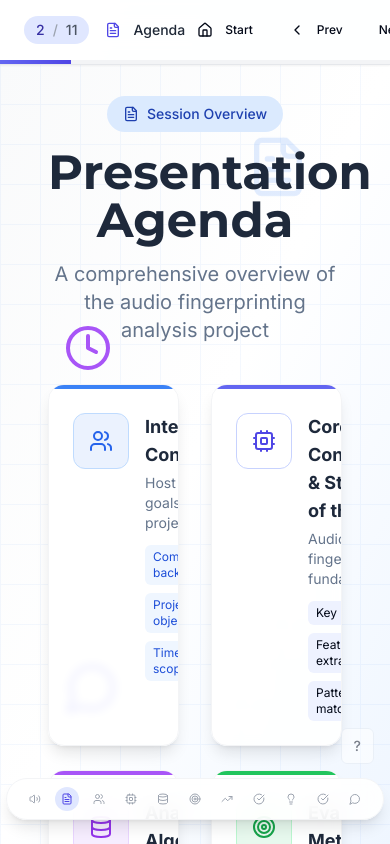
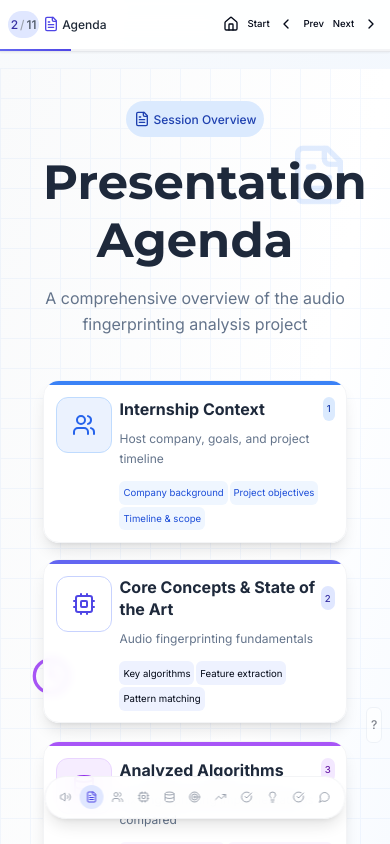
Before and after one commit to TheAlmeida/sonic-signature-showcase, a React (Vite) app: page / in a window 390 px wide. Both pictures are taken after a click on the button "Next". Shown: the top 844 px of the page. Built offline with nearby package versions, Linux system fonts and the light colour scheme.

Commit message:
Refactor: Implement responsive design principles
Apply responsive design techniques to presentation slides for optimal display across all screen sizes.

```diff
--- a/src/components/Presentation.tsx
+++ b/src/components/Presentation.tsx
@@ -1,4 +1,3 @@
-
 import React, { useState, useEffect } from 'react';
 import { ChevronLeft, ChevronRight, Volume2, Cpu, Database, BarChart3, Target, CheckCircle, ArrowRight, Mic, AudioWaveform, Settings, Search, Clock, TrendingUp, Users, Lightbulb, MessageCircle, FileText, Home } from 'lucide-react';
 import { Button } from '@/components/ui/button';
@@ -32,7 +31,7 @@ const Presentation = () => {
   const [currentSlide, setCurrentSlide] = useState(0);
   const [animationKey, setAnimationKey] = useState(0);
   const [isTransitioning, setIsTransitioning] = useState(false);
-  const [transitionDirection, setTransitionDirection] = useState('next'); // 'next' or 'prev'
+  const [transitionDirection, setTransitionDirection] = useState('next');
 
   const nextSlide = () => {
     if (currentSlide < slides.length - 1 && !isTransitioning) {
@@ -97,32 +96,32 @@ const Presentation = () => {
   const currentSlideColor = slides[currentSlide].color;
 
   return (
-    <div className="h-screen bg-gradient-to-br from-slate-50 to-blue-50 font-inter overflow-hidden">
-      {/* Enhanced Navigation Bar */}
+    <div className="min-h-screen w-full bg-gradient-to-br from-slate-50 to-blue-50 font-inter overflow-hidden flex flex-col">
+      {/* Responsive Navigation Bar */}
       <div className="fixed top-0 left-0 right-0 z-50 bg-white/90 backdrop-blur-md border-b border-gray-200 shadow-sm">
-        <div className="flex items-center justify-between px-6 py-3">
-          <div className="flex items-center space-x-4">
-            <div className={`px-3 py-1 bg-${currentSlideColor}-100 text-${currentSlideColor}-800 rounded-full text-sm font-medium animate-fade-in flex items-center space-x-2`}>
+        <div className="flex items-center justify-between px-[2vw] py-[0.75vh]">
+          <div className="flex items-center space-x-[1vw]">
+            <div className={`px-[0.75vw] py-[0.5vh] bg-${currentSlideColor}-100 text-${currentSlideColor}-800 rounded-full text-[clamp(0.75rem,1.2vw,1rem)] font-medium animate-fade-in flex items-center space-x-[0.5vw]`}>
               <span>{currentSlide + 1}</span>
               <span className="text-gray-400">/</span>
               <span className="text-gray-600">{slides.length}</span>
             </div>
-            <div className="flex items-center space-x-2 text-sm font-medium text-gray-800 animate-fade-in-right" style={{ animationDelay: '0.1s' }}>
-              {React.createElement(slides[currentSlide].icon, { className: `h-4 w-4 text-${currentSlideColor}-600 mr-1` })}
+            <div className="flex items-center space-x-[0.5vw] text-[clamp(0.75rem,1.1vw,0.9rem)] font-medium text-gray-800 animate-fade-in-right" style={{ animationDelay: '0.1s' }}>
+              {React.createElement(slides[currentSlide].icon, { className: `h-[clamp(1rem,1.5vw,1.25rem)] w-[clamp(1rem,1.5vw,1.25rem)] text-${currentSlideColor}-600 mr-[0.25vw]` })}
               <span>{slides[currentSlide].title}</span>
             </div>
           </div>
 
-          <div className="flex items-center space-x-3">
+          <div className="flex items-center space-x-[0.75vw]">
             <Button
               variant="ghost"
               size="sm"
               onClick={() => goToSlide(0)}
               disabled={currentSlide === 0 || isTransitioning}
-              className="hover:bg-gray-100 transition-colors duration-200 flex items-center space-x-1"
+              className="hover:bg-gray-100 transition-colors duration-200 flex items-center space-x-[0.25vw] px-[0.75vw] py-[0.5vh]"
             >
-              <Home className="h-3.5 w-3.5" />
-              <span className="text-xs">Start</span>
+              <Home className="h-[clamp(0.75rem,1.2vw,1rem)] w-[clamp(0.75rem,1.2vw,1rem)]" />
+              <span className="text-[clamp(0.6rem,1vw,0.75rem)]">Start</span>
             </Button>
 
             <Button
@@ -130,10 +129,10 @@ const Presentation = () => {
               size="sm"
               onClick={prevSlide}
               disabled={currentSlide === 0 || isTransitioning}
-              className="hover:bg-gray-100 transition-colors duration-200 flex items-center"
+              className="hover:bg-gray-100 transition-colors duration-200 flex items-center px-[0.75vw] py-[0.5vh]"
             >
-              <ChevronLeft className="h-4 w-4 mr-1" />
-              <span className="text-xs">Prev</span>
+              <ChevronLeft className="h-[clamp(1rem,1.5vw,1.25rem)] w-[clamp(1rem,1.5vw,1.25rem)] mr-[0.25vw]" />
+              <span className="text-[clamp(0.6rem,1vw,0.75rem)]">Prev</span>
             </Button>
 
             <Button
@@ -141,16 +140,16 @@ const Presentation = () => {
               size="sm"
               onClick={nextSlide}
               disabled={currentSlide === slides.length - 1 || isTransitioning}
-              className="hover:bg-gray-100 transition-colors duration-200 flex items-center"
+              className="hover:bg-gray-100 transition-colors duration-200 flex items-center px-[0.75vw] py-[0.5vh]"
             >
-              <span className="text-xs">Next</span>
-              <ChevronRight className="h-4 w-4 ml-1" />
+              <span className="text-[clamp(0.6rem,1vw,0.75rem)]">Next</span>
+              <ChevronRight className="h-[clamp(1rem,1.5vw,1.25rem)] w-[clamp(1rem,1.5vw,1.25rem)] ml-[0.25vw]" />
             </Button>
           </div>
         </div>
 
-        {/* Enhanced Progress Bar */}
-        <div className="h-1 bg-gray-100">
+        {/* Responsive Progress Bar */}
+        <div className="h-[0.25vh] bg-gray-100">
           <div
             className={`h-full bg-gradient-to-r from-${currentSlideColor}-500 to-${currentSlideColor}-600 transition-all duration-500 ease-out`}
             style={{ width: `${((currentSlide + 1) / slides.length) * 100}%` }}
@@ -158,9 +157,9 @@ const Presentation = () => {
         </div>
       </div>
 
-      {/* Enhanced Slide Navigation Dots */}
-      <div className="fixed bottom-6 left-1/2 transform -translate-x-1/2 z-50">
-        <div className="flex space-x-2 bg-white/90 backdrop-blur-md rounded-full px-4 py-2 shadow-lg border border-gray-100">
+      {/* Responsive Slide Navigation Dots */}
+      <div className="fixed bottom-[3vh] left-1/2 transform -translate-x-1/2 z-50">
+        <div className="flex space-x-[0.5vw] bg-white/90 backdrop-blur-md rounded-full px-[2vw] py-[1vh] shadow-lg border border-gray-100">
           {slides.map((slide, index) => {
             const Icon = slide.icon;
             return (
@@ -169,14 +168,14 @@ const Presentation = () => {
                 onClick={() => goToSlide(index)}
                 disabled={isTransitioning}
                 title={slide.title}
-                className={`group w-6 h-6 rounded-full flex items-center justify-center transition-all duration-300 relative ${
+                className={`group w-[clamp(1.5rem,2.5vw,2rem)] h-[clamp(1.5rem,2.5vw,2rem)] rounded-full flex items-center justify-center transition-all duration-300 relative ${
                   index === currentSlide ? `bg-${currentSlideColor}-100` : 'hover:bg-gray-100'
                 }`}
               >
-                <Icon className={`h-3 w-3 transition-colors ${
+                <Icon className={`h-[clamp(0.75rem,1.2vw,1rem)] w-[clamp(0.75rem,1.2vw,1rem)] transition-colors ${
                   index === currentSlide ? `text-${currentSlideColor}-600` : 'text-gray-400 group-hover:text-gray-600'
                 }`} />
-                <span className={`absolute -top-8 bg-${currentSlideColor}-800 text-white text-xs px-2 py-1 rounded opacity-0 group-hover:opacity-100 transition-opacity pointer-events-none`}>
+                <span className={`absolute -top-[4vh] bg-${currentSlideColor}-800 text-white text-[clamp(0.6rem,1vw,0.75rem)] px-[1vw] py-[0.5vh] rounded opacity-0 group-hover:opacity-100 transition-opacity pointer-events-none whitespace-nowrap`}>
                   {index + 1}. {slide.title}
                 </span>
               </button>
@@ -185,8 +184,8 @@ const Presentation = () => {
         </div>
       </div>
 
-      {/* Enhanced Main Slide Area */}
-      <div className="pt-16 h-full">
+      {/* Responsive Main Slide Area */}
+      <div className="pt-[8vh] flex-1 min-h-0">
         <div
           key={animationKey}
           className={`h-full transition-all duration-500 ease-in-out ${
@@ -201,29 +200,29 @@ const Presentation = () => {
         </div>
       </div>
 
-      {/* Slide Controls Overlay (touch areas for mobile) */}
+      {/* Touch/Click Areas for Navigation */}
       <div className="fixed inset-0 z-40 pointer-events-none">
         <div
-          className="absolute left-0 top-0 bottom-0 w-1/5 h-full pointer-events-auto cursor-w-resize opacity-0"
+          className="absolute left-0 top-0 bottom-0 w-[20vw] h-full pointer-events-auto cursor-w-resize opacity-0"
           onClick={prevSlide}
           style={{ display: currentSlide === 0 || isTransitioning ? 'none' : 'block' }}
         />
         <div
-          className="absolute right-0 top-0 bottom-0 w-1/5 h-full pointer-events-auto cursor-e-resize opacity-0"
+          className="absolute right-0 top-0 bottom-0 w-[20vw] h-full pointer-events-auto cursor-e-resize opacity-0"
           onClick={nextSlide}
           style={{ display: currentSlide === slides.length - 1 || isTransitioning ? 'none' : 'block' }}
         />
       </div>
 
-      {/* Keyboard Shortcuts Help - Press '?' to show */}
-      <div className="fixed right-4 bottom-20 z-50">
+      {/* Responsive Keyboard Shortcuts Help */}
+      <div className="fixed right-[2vw] bottom-[12vh] z-50">
         <Button
           variant="outline"
           size="sm"
-          className="opacity-50 hover:opacity-100 transition-opacity"
+          className="opacity-50 hover:opacity-100 transition-opacity px-[1vw] py-[1vh]"
           title="Press '?' for keyboard shortcuts"
         >
-          ?
+          <span className="text-[clamp(0.75rem,1.2vw,1rem)]">?</span>
         </Button>
       </div>
     </div>
--- a/src/components/slides/AgendaSlide.tsx
+++ b/src/components/slides/AgendaSlide.tsx
@@ -64,47 +64,47 @@ const AgendaSlide = () => {
 
   return (
     <div className="h-full relative overflow-hidden bg-gradient-to-br from-gray-50 via-white to-blue-50">
-      {/* Document Background Pattern */}
+      {/* Responsive Document Background Pattern */}
       <div className="absolute inset-0 opacity-5">
         <div className="absolute inset-0" style={{
           backgroundImage: `
             linear-gradient(90deg, #3b82f6 1px, transparent 1px),
             linear-gradient(180deg, #3b82f6 1px, transparent 1px)
           `,
-          backgroundSize: '40px 40px'
+          backgroundSize: 'clamp(30px,5vw,40px) clamp(30px,5vw,40px)'
         }}></div>
       </div>
 
-      {/* Document Icons */}
+      {/* Responsive Document Icons */}
       <div className="absolute inset-0 pointer-events-none">
-        <div className="absolute top-20 right-20 animate-gentle-float opacity-15">
-          <FileText className="h-16 w-16 text-blue-500" />
+        <div className="absolute top-[10vh] right-[10vw] animate-gentle-float opacity-15">
+          <FileText className="h-[clamp(4rem,8vw,6rem)] w-[clamp(4rem,8vw,6rem)] text-blue-500" />
         </div>
-        <div className="absolute bottom-32 left-16 animate-gentle-float opacity-12" style={{ animationDelay: '2s' }}>
-          <MessageCircle className="h-14 w-14 text-indigo-500" />
+        <div className="absolute bottom-[15vh] left-[8vw] animate-gentle-float opacity-12" style={{ animationDelay: '2s' }}>
+          <MessageCircle className="h-[clamp(3rem,6vw,4.5rem)] w-[clamp(3rem,6vw,4.5rem)] text-indigo-500" />
         </div>
-        <div className="absolute top-1/3 left-16 animate-gentle-float opacity-18" style={{ animationDelay: '4s' }}>
-          <Clock className="h-12 w-12 text-purple-500" />
+        <div className="absolute top-1/3 left-[8vw] animate-gentle-float opacity-18" style={{ animationDelay: '4s' }}>
+          <Clock className="h-[clamp(2.5rem,5vw,3.5rem)] w-[clamp(2.5rem,5vw,3.5rem)] text-purple-500" />
         </div>
       </div>
 
-      <div className="relative z-10 max-w-6xl mx-auto h-full py-8 px-12">
-        {/* Enhanced Header */}
-        <div className="text-center mb-10 animate-slide-in-up">
-          <div className="inline-flex items-center space-x-2 bg-blue-100 text-blue-800 px-4 py-2 rounded-full text-sm font-medium mb-4 animate-fade-in">
-            <FileText className="h-4 w-4" />
+      <div className="relative z-10 max-w-[90vw] mx-auto h-full py-[4vh] px-[6vw]">
+        {/* Responsive Header */}
+        <div className="text-center mb-[5vh] animate-slide-in-up">
+          <div className="inline-flex items-center space-x-[1vw] bg-blue-100 text-blue-800 px-[2vw] py-[1vh] rounded-full text-[clamp(0.75rem,1.2vw,1rem)] font-medium mb-[2vh] animate-fade-in">
+            <FileText className="h-[clamp(1rem,1.5vw,1.25rem)] w-[clamp(1rem,1.5vw,1.25rem)]" />
             <span>Session Overview</span>
           </div>
-          <h1 className="text-5xl font-bold text-presentation-text font-montserrat mb-4 animate-slide-in-down" style={{ animationDelay: '0.2s' }}>
+          <h1 className="text-[clamp(3rem,8vw,5rem)] font-bold text-presentation-text font-montserrat mb-[2vh] animate-slide-in-down" style={{ animationDelay: '0.2s' }}>
             Presentation Agenda
           </h1>
-          <p className="text-xl text-presentation-text-light animate-fade-in" style={{ animationDelay: '0.4s' }}>
+          <p className="text-[clamp(1rem,2.5vw,1.5rem)] text-presentation-text-light animate-fade-in" style={{ animationDelay: '0.4s' }}>
             A comprehensive overview of the audio fingerprinting analysis project
           </p>
         </div>
 
-        {/* Enhanced Agenda Grid */}
-        <div className="grid grid-cols-2 gap-y-6 gap-x-8 mb-8">
+        {/* Responsive Agenda Grid */}
+        <div className="grid grid-cols-1 lg:grid-cols-2 gap-[2vh] lg:gap-[3vw] mb-[4vh]">
           {agendaItems.map((item, index) => {
             const Icon = item.icon;
             return (
@@ -113,27 +113,27 @@ const AgendaSlide = () => {
                 className="bg-white/90 backdrop-blur-sm rounded-2xl shadow-lg border border-gray-100 hover:shadow-xl transition-all duration-500 overflow-hidden group animate-scale-in"
                 style={{ animationDelay: `${0.6 + index * 0.1}s` }}
               >
-                <div className={`h-1 bg-${item.color}-500 w-full`}></div>
-                <div className="p-6">
-                  <div className="flex items-start space-x-4">
-                    <div className={`flex-shrink-0 w-14 h-14 bg-${item.color}-500/10 rounded-xl flex items-center justify-center border border-${item.color}-200 group-hover:scale-105 transition-transform duration-300`}>
-                      <Icon className={`h-6 w-6 text-${item.color}-600`} />
+                <div className={`h-[0.5vh] bg-${item.color}-500 w-full`}></div>
+                <div className="p-[3vw] lg:p-[2vw]">
+                  <div className="flex items-start space-x-[2vw]">
+                    <div className={`flex-shrink-0 w-[clamp(3.5rem,6vw,4rem)] h-[clamp(3.5rem,6vw,4rem)] bg-${item.color}-500/10 rounded-xl flex items-center justify-center border border-${item.color}-200 group-hover:scale-105 transition-transform duration-300`}>
+                      <Icon className={`h-[clamp(1.5rem,3vw,2rem)] w-[clamp(1.5rem,3vw,2rem)] text-${item.color}-600`} />
                     </div>
-                    <div className="flex-1">
-                      <div className="flex items-center justify-between">
-                        <h3 className={`text-lg font-bold text-presentation-text mb-1 group-hover:text-${item.color}-700 transition-colors duration-300`}>
+                    <div className="flex-1 min-w-0">
+                      <div className="flex items-center justify-between mb-[1vh]">
+                        <h3 className={`text-[clamp(1rem,2vw,1.25rem)] font-bold text-presentation-text group-hover:text-${item.color}-700 transition-colors duration-300`}>
                           {item.title}
                         </h3>
-                        <span className={`text-xs bg-${item.color}-100 text-${item.color}-800 px-2 py-1 rounded-full font-medium`}>
+                        <span className={`text-[clamp(0.6rem,1vw,0.75rem)] bg-${item.color}-100 text-${item.color}-800 px-[1vw] py-[0.5vh] rounded-full font-medium flex-shrink-0`}>
                           {index + 1}
                         </span>
                       </div>
-                      <p className="text-sm text-presentation-text-light mb-3">
+                      <p className="text-[clamp(0.75rem,1.2vw,1rem)] text-presentation-text-light mb-[1.5vh] leading-relaxed">
                         {item.description}
                       </p>
-                      <div className={`flex flex-wrap gap-2 text-xs`}>
+                      <div className="flex flex-wrap gap-[0.5vw] text-[clamp(0.6rem,1vw,0.75rem)]">
                         {item.topics.map((topic, topicIndex) => (
-                          <span key={topicIndex} className={`bg-${item.color}-50 text-${item.color}-700 px-2 py-1 rounded-md`}>
+                          <span key={topicIndex} className={`bg-${item.color}-50 text-${item.color}-700 px-[1vw] py-[0.5vh] rounded-md whitespace-nowrap`}>
                             {topic}
                           </span>
                         ))}
@@ -146,15 +146,15 @@ const AgendaSlide = () => {
           })}
         </div>
 
-        {/* Enhanced Footer */}
+        {/* Responsive Footer */}
         <div className="text-center animate-slide-in-up" style={{ animationDelay: '1.2s' }}>
-          <div className="inline-flex items-center space-x-4 px-8 py-4 bg-gradient-to-r from-blue-500/10 to-indigo-500/10 backdrop-blur-sm rounded-full border border-blue-200">
-            <Clock className="h-5 w-5 text-blue-600" />
-            <span className="text-lg font-medium text-blue-800">Presentation Duration: ~45 minutes</span>
-            <div className="flex items-center space-x-1">
-              <div className="w-2 h-2 bg-green-500 rounded-full animate-pulse"></div>
-              <div className="w-2 h-2 bg-green-500 rounded-full animate-pulse" style={{ animationDelay: '0.3s' }}></div>
-              <div className="w-2 h-2 bg-green-500 rounded-full animate-pulse" style={{ animationDelay: '0.6s' }}></div>
+          <div className="inline-flex items-center space-x-[2vw] px-[4vw] py-[2vh] bg-gradient-to-r from-blue-500/10 to-indigo-500/10 backdrop-blur-sm rounded-full border border-blue-200">
+            <Clock className="h-[clamp(1.25rem,2vw,1.5rem)] w-[clamp(1.25rem,2vw,1.5rem)] text-blue-600" />
+            <span className="text-[clamp(1rem,2vw,1.25rem)] font-medium text-blue-800">Presentation Duration: ~45 minutes</span>
+            <div className="flex items-center space-x-[0.5vw]">
+              <div className="w-[0.5vw] h-[0.5vw] bg-green-500 rounded-full animate-pulse"></div>
+              <div className="w-[0.5vw] h-[0.5vw] bg-green-500 rounded-full animate-pulse" style={{ animationDelay: '0.3s' }}></div>
+              <div className="w-[0.5vw] h-[0.5vw] bg-green-500 rounded-full animate-pulse" style={{ animationDelay: '0.6s' }}></div>
             </div>
           </div>
         </div>
--- a/src/index.css
+++ b/src/index.css
@@ -1,3 +1,4 @@
+
 @tailwind base;
 @tailwind components;
 @tailwind utilities;
@@ -35,19 +36,12 @@
     --radius: 0.5rem;
 
     --sidebar-background: 0 0% 98%;
-
     --sidebar-foreground: 240 5.3% 26.1%;
-
     --sidebar-primary: 240 5.9% 10%;
-
     --sidebar-primary-foreground: 0 0% 98%;
-
     --sidebar-accent: 240 4.8% 95.9%;
-
     --sidebar-accent-foreground: 240 5.9% 10%;
-
     --sidebar-border: 220 13% 91%;
-
     --sidebar-ring: 217.2 91.2% 59.8%;
   }
 
@@ -97,5 +91,56 @@
 
   body {
     @apply bg-background text-foreground;
+    font-size: clamp(0.875rem, 1.5vw, 1rem);
+    line-height: 1.6;
+  }
+
+  /* Responsive Typography System */
+  h1 { font-size: clamp(2rem, 6vw, 4rem); line-height: 1.2; }
+  h2 { font-size: clamp(1.5rem, 4vw, 2.5rem); line-height: 1.3; }
+  h3 { font-size: clamp(1.25rem, 3vw, 2rem); line-height: 1.4; }
+  h4 { font-size: clamp(1.125rem, 2.5vw, 1.5rem); line-height: 1.4; }
+  h5 { font-size: clamp(1rem, 2vw, 1.25rem); line-height: 1.5; }
+  h6 { font-size: clamp(0.875rem, 1.8vw, 1.125rem); line-height: 1.5; }
+
+  p { font-size: clamp(0.875rem, 1.6vw, 1.125rem); line-height: 1.6; }
+
+  /* Responsive Spacing */
+  .responsive-section { padding: clamp(2rem, 8vh, 6rem) clamp(1rem, 4vw, 3rem); }
+  .responsive-container { max-width: min(90vw, 1200px); margin: 0 auto; }
+  .responsive-gap { gap: clamp(1rem, 3vw, 2rem); }
+  .responsive-grid {
+    display: grid;
+    grid-template-columns: repeat(auto-fit, minmax(min(100%, 300px), 1fr));
+    gap: clamp(1rem, 3vw, 2rem);
   }
 }
+
+@layer utilities {
+  /* Fluid Sizing Utilities */
+  .text-fluid-xs { font-size: clamp(0.75rem, 1.2vw, 0.875rem); }
+  .text-fluid-sm { font-size: clamp(0.875rem, 1.4vw, 1rem); }
+  .text-fluid-base { font-size: clamp(1rem, 1.6vw, 1.125rem); }
+  .text-fluid-lg { font-size: clamp(1.125rem, 2vw, 1.5rem); }
+  .text-fluid-xl { font-size: clamp(1.25rem, 2.5vw, 2rem); }
+  .text-fluid-2xl { font-size: clamp(1.5rem, 3vw, 2.5rem); }
+  .text-fluid-3xl { font-size: clamp(2rem, 4vw, 3rem); }
+  .text-fluid-4xl { font-size: clamp(2.5rem, 5vw, 4rem); }
+  .text-fluid-5xl { font-size: clamp(3rem, 6vw, 5rem); }
+  .text-fluid-6xl { font-size: clamp(4rem, 8vw, 6rem); }
+
+  /* Responsive Spacing */
+  .p-fluid { padding: clamp(1rem, 3vw, 2rem); }
+  .p-fluid-lg { padding: clamp(2rem, 5vw, 4rem); }
+  .m-fluid { margin: clamp(1rem, 3vw, 2rem); }
+  .m-fluid-lg { margin: clamp(2rem, 5vw, 4rem); }
+
+  /* Responsive Dimensions */
+  .w-fluid-icon { width: clamp(1.5rem, 3vw, 2.5rem); height: clamp(1.5rem, 3vw, 2.5rem); }
+  .w-fluid-icon-lg { width: clamp(2rem, 4vw, 3.5rem); height: clamp(2rem, 4vw, 3.5rem); }
+  .w-fluid-card { width: clamp(300px, 45vw, 600px); }
+
+  /* Responsive Borders and Radius */
+  .border-fluid { border-width: clamp(1px, 0.2vw, 3px); }
+  .rounded-fluid { border-radius: clamp(0.5rem, 1.5vw, 1.5rem); }
+}
--- a/tailwind.config.ts
+++ b/tailwind.config.ts
@@ -12,7 +12,7 @@ export default {
 	theme: {
 		container: {
 			center: true,
-			padding: '2rem',
+			padding: 'clamp(1rem, 4vw, 2rem)',
 			screens: {
 				'2xl': '1400px'
 			}
@@ -21,6 +21,26 @@ export default {
 			fontFamily: {
 				'inter': ['Inter', 'sans-serif'],
 				'montserrat': ['Montserrat', 'sans-serif'],
+			},
+			fontSize: {
+				'fluid-xs': 'clamp(0.75rem, 1.2vw, 0.875rem)',
+				'fluid-sm': 'clamp(0.875rem, 1.4vw, 1rem)',
+				'fluid-base': 'clamp(1rem, 1.6vw, 1.125rem)',
+				'fluid-lg': 'clamp(1.125rem, 2vw, 1.5rem)',
+				'fluid-xl': 'clamp(1.25rem, 2.5vw, 2rem)',
+				'fluid-2xl': 'clamp(1.5rem, 3vw, 2.5rem)',
+				'fluid-3xl': 'clamp(2rem, 4vw, 3rem)',
+				'fluid-4xl': 'clamp(2.5rem, 5vw, 4rem)',
+				'fluid-5xl': 'clamp(3rem, 6vw, 5rem)',
+				'fluid-6xl': 'clamp(4rem, 8vw, 6rem)',
+			},
+			spacing: {
+				'fluid-xs': 'clamp(0.25rem, 1vw, 0.5rem)',
+				'fluid-sm': 'clamp(0.5rem, 1.5vw, 1rem)',
+				'fluid-md': 'clamp(1rem, 3vw, 2rem)',
+				'fluid-lg': 'clamp(2rem, 5vw, 4rem)',
+				'fluid-xl': 'clamp(3rem, 8vw, 6rem)',
+				'fluid-2xl': 'clamp(4rem, 10vw, 8rem)',
 			},
 			colors: {
 				border: 'hsl(var(--border))',
@@ -79,7 +99,9 @@ export default {
 			borderRadius: {
 				lg: 'var(--radius)',
 				md: 'calc(var(--radius) - 2px)',
-				sm: 'calc(var(--radius) - 4px)'
+				sm: 'calc(var(--radius) - 4px)',
+				'fluid': 'clamp(0.5rem, 1.5vw, 1.5rem)',
+				'fluid-lg': 'clamp(1rem, 2vw, 2rem)',
 			},
 			keyframes: {
 				'accordion-down': {
```
Also changed, not shown: src/components/slides/TitleSlide.tsx (+60 -60 lines).
